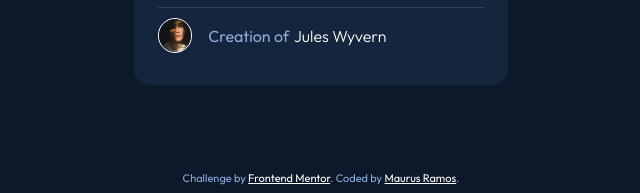
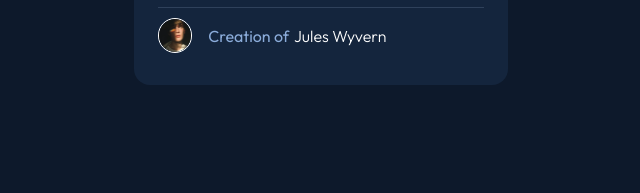
Before and after one commit to MauRamos0/nft-preview-card-component-main, a plain HTML site: page index.html in a window 1280 px wide. Shown: the part 637-830 px from the top of the page, without its empty margins (319-959 px from the left). Drawn offline with Linux system fonts and the light colour scheme.

Commit message:
removed attribution

```diff
--- a/index.html
+++ b/index.html
@@ -34,7 +34,7 @@
           <img src="./images/icon-ethereum.svg" alt="ethereum logo" />
           <p><a href="#">0.041 ETH</a></p>
           <div class="days-left">
-            <img src="./images/icon-clock.svg" />
+            <img src="./images/icon-clock.svg" alt="clock logo" />
             <p>3 days left</p>
           </div>
         </div>
@@ -46,13 +46,5 @@
         </div>
       </div>
     </main>
-    <div class="attribution">
-      Challenge by
-      <a href="https://www.frontendmentor.io?ref=challenge" target="_blank"
-        >Frontend Mentor</a
-      >. Coded by
-      <a href="https://www.frontendmentor.io/profile/MauRamos0"> Maurus Ramos</a
-      >.
-    </div>
   </body>
 </html>
```
